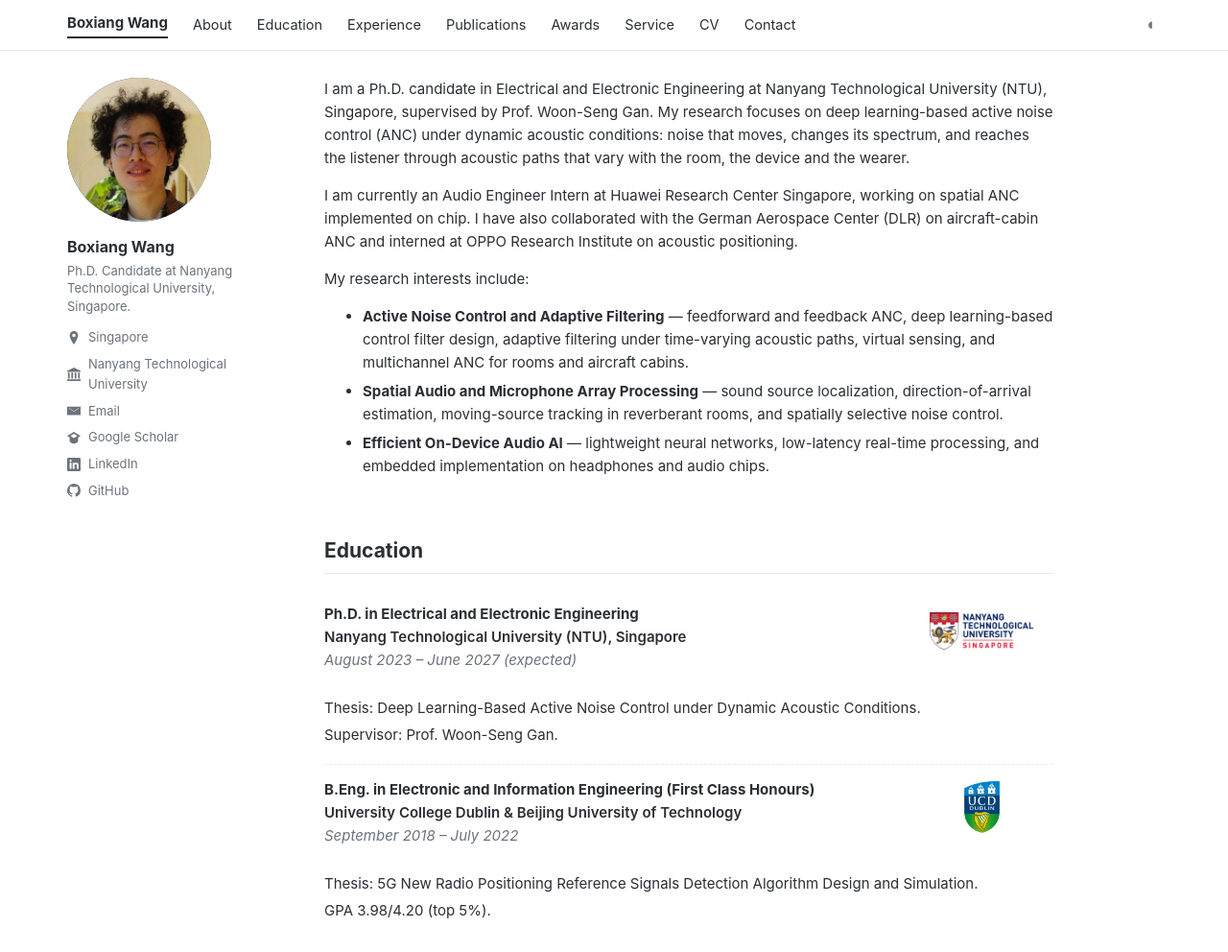
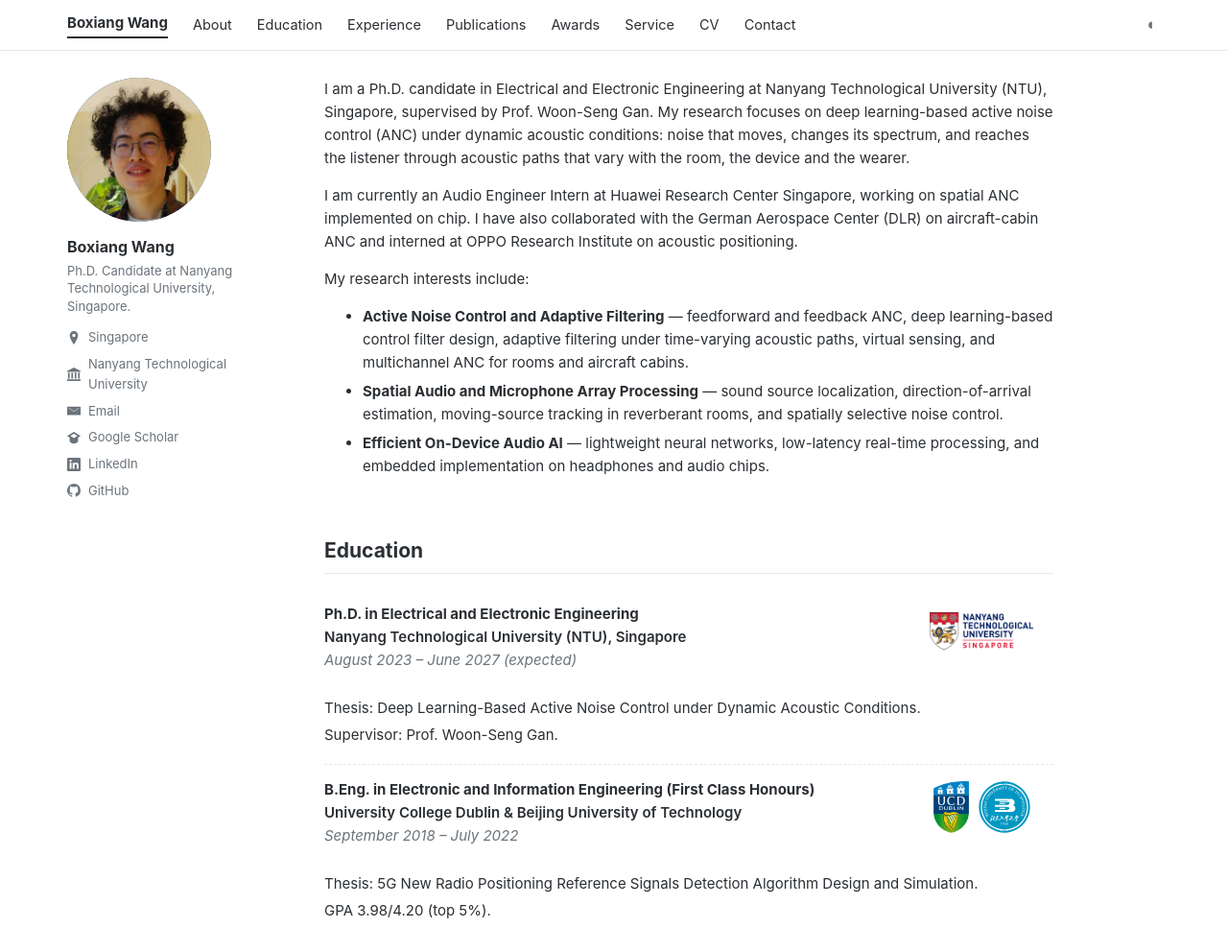
Before and after one commit to Wang-Boxiang/Wang-Boxiang.github.io, a plain HTML site: page index.html in a window 1280 px wide. Shown: the top 992 px of the page at 96% size. Drawn offline with Linux system fonts and the light colour scheme.

Commit message:
Add BJUT logo; remove unused files

```diff
--- a/index.html
+++ b/index.html
@@ -57,7 +57,7 @@ h2 { font-size: 21px; margin: 34px 0 16px; padding-bottom: 6px; border-bottom: 1
 .entry .place { color: var(--ink); }
 .entry .dates { font-style: italic; color: var(--muted); }
 .entry .logo { grid-row: span 4; align-self: start; font-weight: 800; font-size: 20px; letter-spacing: .5px; color: var(--accent); text-align: right; min-width: 120px; }
-.entry .logo { display: flex; justify-content: center; align-items: center; width: 150px; height: 60px; }
+.entry .logo { display: flex; justify-content: center; align-items: center; gap: 10px; width: 150px; height: 60px; }
 .entry .logo img { display: block; max-width: 100%; height: auto; }
 :root[data-theme="dark"] .entry .logo img { background: #fff; padding: 4px 6px; border-radius: 4px; }
 .entry .desc { grid-column: 1 / -1; margin-top: 6px; }
@@ -127,7 +127,7 @@ a:focus-visible, button:focus-visible { outline: 2px solid var(--accent-ink); ou
 
   <section id="education"><h2>Education</h2><div class="entry"><div><div class="role">Ph.D. in Electrical and Electronic Engineering</div><div class="org">Nanyang Technological University (NTU), Singapore</div>
 <div class="dates">August 2023 – June 2027 (expected)</div></div><div class="logo"><img src="logo-ntu.png" width="108" height="39" alt="Nanyang Technological University (NTU), Singapore logo"></div><div class="desc"><p>Thesis: Deep Learning-Based Active Noise Control under Dynamic Acoustic Conditions.</p><p>Supervisor: Prof. Woon-Seng Gan.</p></div></div><div class="entry"><div><div class="role">B.Eng. in Electronic and Information Engineering (First Class Honours)</div><div class="org">University College Dublin &amp; Beijing University of Technology</div>
-<div class="dates">September 2018 – July 2022</div></div><div class="logo"><img src="logo-ucd.png" width="37" height="54" alt="University College Dublin &amp; Beijing University of Technology logo"></div><div class="desc"><p>Thesis: 5G New Radio Positioning Reference Signals Detection Algorithm Design and Simulation.</p><p>GPA 3.98/4.20 (top 5%).</p></div></div></section>
+<div class="dates">September 2018 – July 2022</div></div><div class="logo"><img src="logo-ucd.png" width="37" height="54" alt="University College Dublin &amp; Beijing University of Technology logo"><img src="logo-bjut.svg" width="54" height="54" alt=""></div><div class="desc"><p>Thesis: 5G New Radio Positioning Reference Signals Detection Algorithm Design and Simulation.</p><p>GPA 3.98/4.20 (top 5%).</p></div></div></section>
 
   <section id="experience"><h2>Experience</h2><div class="entry"><div><div class="role">Audio Engineer Intern</div><div class="org">Huawei Research Center</div>
 <div class="place">Singapore</div><div class="dates">August 2025 – February 2027 (expected)</div></div><div class="logo"><img src="logo-huawei.png" width="140" height="24" alt="Huawei Research Center logo"></div><div class="desc"><p>Mentors: Jia Hao and Dong Shi.</p><p>Spatial active noise control for projector fan noise: developed and implemented a feedback ANC algorithm on chip for a physical projector (about 4 dB measured tonal noise reduction); a virtual sensing extension reached over 10 dB in multi-direction simulations. Contributed to a patent application.</p></div></div><div class="entry"><div><div class="role">Research Collaborator</div><div class="org">German Aerospace Center (DLR)</div>
```
Also changed, not shown: 98-987611_nanyang-technological-university-singapore-logo.png (deleted), logo-bjut.svg (renamed from Beijing_University_of_Technology.svg), 1 other file.
